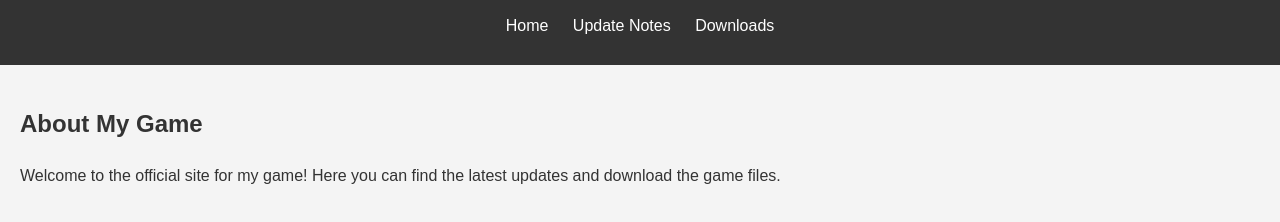
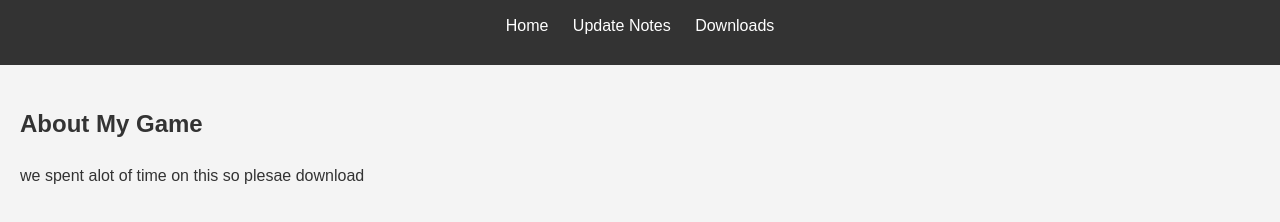
Before and after one commit to meboop-notavailable/animal-tag, a plain HTML site: page index.html in a window 1280 px wide. Shown: the part 64-286 px from the top of the page. Drawn offline with Linux system fonts and the light colour scheme.

Commit message:
Update index.html

```diff
--- a/index.html
+++ b/index.html
@@ -19,7 +19,7 @@
     </header>
     <main>
         <h2>About My Game</h2>
-        <p>Welcome to the official site for my game! Here you can find the latest updates and download the game files.</p>
+        <p>we spent alot of time on this so plesae download</p>
     </main>
 </body>
 </html>
```
